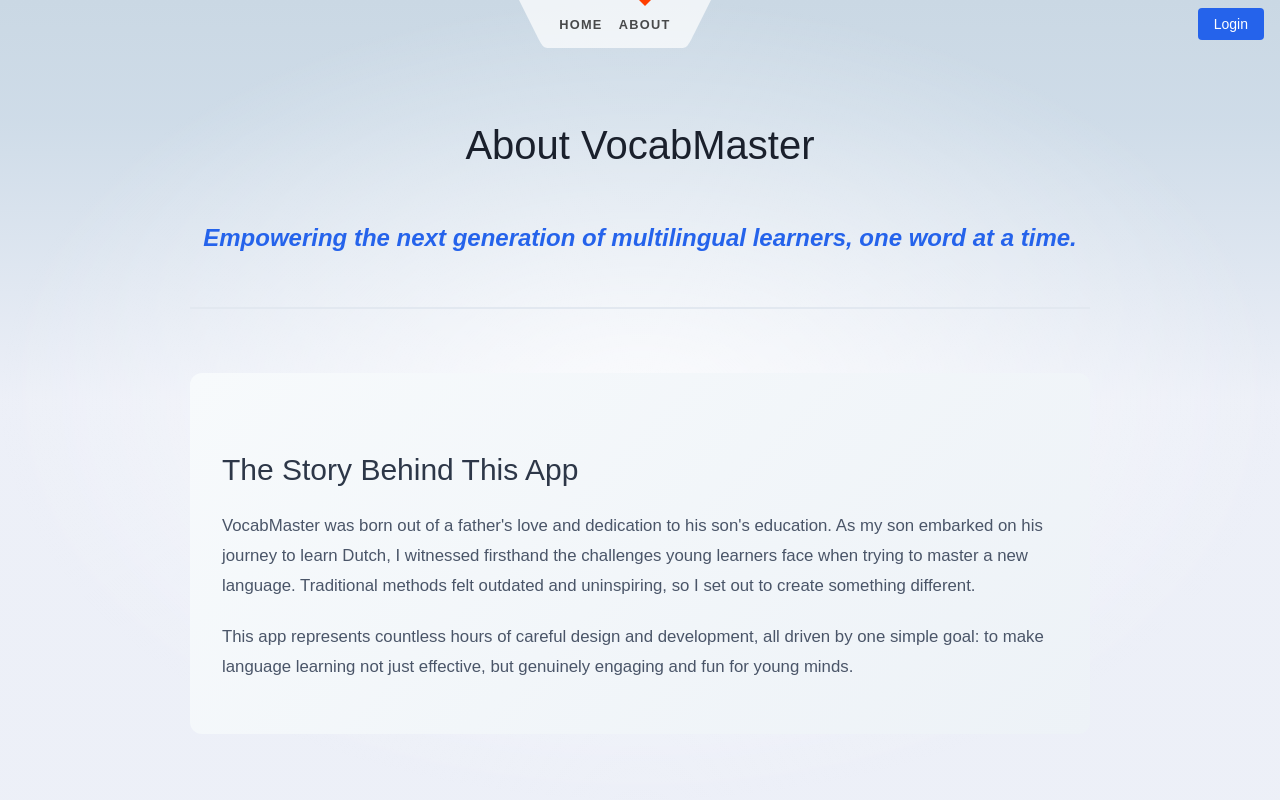
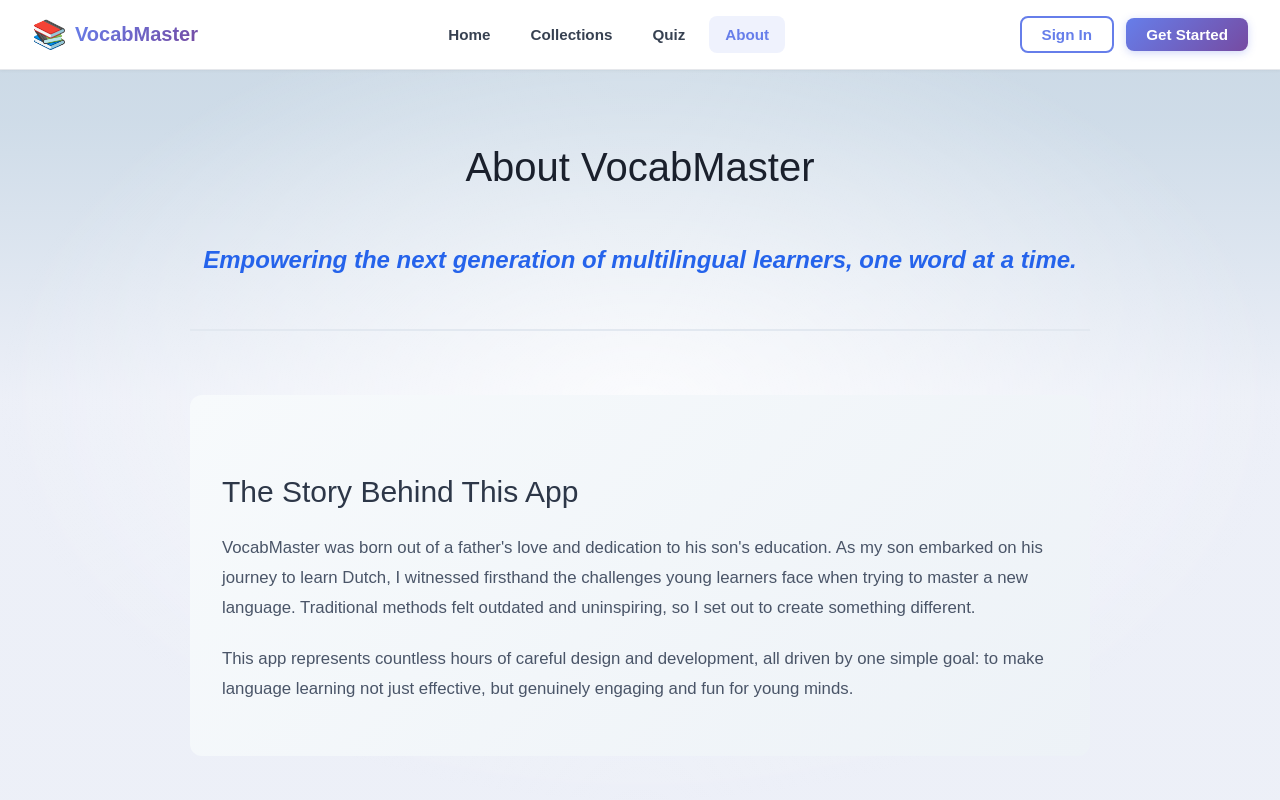
Before and after one commit to tclaes/word-learner, a SvelteKit app: page /about in a window 1280 px wide. Shown: the top 800 px of the page. Built offline with nearby package versions, Linux system fonts and the light colour scheme; no server answers.

Commit message:
Updated Header.svelte

```diff
--- a/src/routes/Header.svelte
+++ b/src/routes/Header.svelte
@@ -4,25 +4,25 @@
 </script>
 
 <header>
-	<div class="corner">
-
+	<div class="logo">
+		<a href="/">
+			<span class="logo-icon">📚</span>
+			<span class="logo-text">VocabMaster</span>
+		</a>
 	</div>
 
 	<nav>
-		<svg viewBox="0 0 2 3" aria-hidden="true">
-			<path d="M0,0 L1,2 C1.5,3 1.5,3 2,3 L2,0 Z" />
-		</svg>
 		<ul>
 			<li aria-current={page.url.pathname === '/' ? 'page' : undefined}>
 				<a href="/">Home</a>
 			</li>
+			<li aria-current={page.url.pathname.startsWith('/collections') ? 'page' : undefined}>
+				<a href="/collections">Collections</a>
+			</li>
+			<li aria-current={page.url.pathname.startsWith('/quiz') ? 'page' : undefined}>
+				<a href="/quiz">Quiz</a>
+			</li>
 			{#if $user}
-				<li aria-current={page.url.pathname === '/collections' ? 'page' : undefined}>
-					<a href="/collections">Collections</a>
-				</li>
-				<li aria-current={page.url.pathname === '/quiz' ? 'page' : undefined}>
-					<a href="/quiz">Quiz</a>
-				</li>
 				<li aria-current={page.url.pathname === '/dashboard' ? 'page' : undefined}>
 					<a href="/dashboard">Dashboard</a>
 				</li>
@@ -31,16 +31,15 @@
 				<a href="/about">About</a>
 			</li>
 		</ul>
-		<svg viewBox="0 0 2 3" aria-hidden="true">
-			<path d="M0,0 L0,3 C0.5,3 0.5,3 1,2 L2,0 Z" />
-		</svg>
 	</nav>
 
-	<div class="corner auth-section">
+	<div class="auth-section">
 		{#if $user}
+			<span class="user-email">{$user.email}</span>
 			<button class="btn-signout" onclick={signOut}>Sign Out</button>
 		{:else}
-			<a href="/login" class="btn-login">Login</a>
+			<a href="/login" class="btn-login">Sign In</a>
+			<a href="/register" class="btn-register">Get Started</a>
 		{/if}
 	</div>
 </header>
@@ -49,114 +48,188 @@
 	header {
 		display: flex;
 		justify-content: space-between;
+		align-items: center;
+		padding: 1rem 2rem;
+		background: white;
+		border-bottom: 1px solid #e5e7eb;
+		box-shadow: 0 1px 3px rgba(0, 0, 0, 0.05);
 	}
 
-	.corner {
-		width: 3em;
-		height: 3em;
+	.logo a {
+		display: flex;
+		align-items: center;
+		gap: 0.5rem;
+		text-decoration: none;
+		transition: transform 0.2s;
+	}
+
+	.logo a:hover {
+		transform: translateY(-2px);
+	}
+
+	.logo-icon {
+		font-size: 1.75rem;
+	}
+
+	.logo-text {
+		font-size: 1.25rem;
+		font-weight: 800;
+		background: linear-gradient(135deg, #667eea 0%, #764ba2 100%);
+		-webkit-background-clip: text;
+		-webkit-text-fill-color: transparent;
+		background-clip: text;
+	}
+
+	nav {
+		flex: 1;
+		display: flex;
+		justify-content: center;
+	}
+
+	ul {
+		display: flex;
+		gap: 0.5rem;
+		list-style: none;
+		padding: 0;
+		margin: 0;
+		align-items: center;
+	}
+
+	li {
+		position: relative;
+	}
+
+	li[aria-current='page'] a {
+		color: #667eea;
+		background: rgba(102, 126, 234, 0.1);
+	}
+
+	nav a {
+		display: block;
+		padding: 0.625rem 1rem;
+		color: #374151;
+		font-weight: 600;
+		font-size: 0.95rem;
+		text-decoration: none;
+		border-radius: 8px;
+		transition: all 0.2s;
+	}
+
+	nav a:hover {
+		color: #667eea;
+		background: rgba(102, 126, 234, 0.05);
 	}
 
 	.auth-section {
 		display: flex;
 		align-items: center;
-		justify-content: center;
-		width: auto;
-		padding: 0 1rem;
+		gap: 0.75rem;
+	}
+
+	.user-email {
+		font-size: 0.875rem;
+		color: #6b7280;
+		max-width: 150px;
+		overflow: hidden;
+		text-overflow: ellipsis;
+		white-space: nowrap;
 	}
 
 	.btn-login {
-		background: #2563eb;
-		color: white;
-		border: none;
-		padding: 0.5rem 1rem;
-		border-radius: 4px;
-		font-size: 0.875rem;
+		background: white;
+		color: #667eea;
+		border: 2px solid #667eea;
+		padding: 0.5rem 1.25rem;
+		border-radius: 8px;
+		font-size: 0.95rem;
+		font-weight: 600;
 		text-decoration: none;
 		cursor: pointer;
-		transition: background 0.2s;
+		transition: all 0.2s;
 	}
 
 	.btn-login:hover {
-		background: #ec4899;
+		background: #667eea;
 		color: white;
 	}
 
-	.btn-signout {
-		background: #ef4444;
+	.btn-register {
+		background: linear-gradient(135deg, #667eea 0%, #764ba2 100%);
 		color: white;
 		border: none;
-		padding: 0.5rem 1rem;
-		border-radius: 4px;
-		font-size: 0.875rem;
+		padding: 0.5rem 1.25rem;
+		border-radius: 8px;
+		font-size: 0.95rem;
+		font-weight: 600;
+		text-decoration: none;
 		cursor: pointer;
-		transition: background 0.2s;
+		transition: all 0.2s;
+		box-shadow: 0 2px 8px rgba(102, 126, 234, 0.3);
+	}
+
+	.btn-register:hover {
+		transform: translateY(-1px);
+		box-shadow: 0 4px 12px rgba(102, 126, 234, 0.4);
+	}
+
+	.btn-signout {
+		background: #f3f4f6;
+		color: #374151;
+		border: 2px solid #e5e7eb;
+		padding: 0.5rem 1.25rem;
+		border-radius: 8px;
+		font-size: 0.95rem;
+		font-weight: 600;
+		cursor: pointer;
+		transition: all 0.2s;
 	}
 
 	.btn-signout:hover {
-		background: #dc2626;
+		background: #e5e7eb;
+		border-color: #d1d5db;
 	}
 
-	nav {
-		display: flex;
-		justify-content: center;
-		--background: rgba(255, 255, 255, 0.7);
-	}
+	@media (max-width: 768px) {
+		header {
+			padding: 1rem;
+			flex-wrap: wrap;
+		}
 
-	svg {
-		width: 2em;
-		height: 3em;
-		display: block;
-	}
+		.logo {
+			flex: 1;
+		}
 
-	path {
-		fill: var(--background);
-	}
+		nav {
+			order: 3;
+			width: 100%;
+			margin-top: 1rem;
+			justify-content: flex-start;
+			overflow-x: auto;
+		}
 
-	ul {
-		position: relative;
-		padding: 0;
-		margin: 0;
-		height: 3em;
-		display: flex;
-		justify-content: center;
-		align-items: center;
-		list-style: none;
-		background: var(--background);
-		background-size: contain;
-	}
+		ul {
+			gap: 0.25rem;
+		}
 
-	li {
-		position: relative;
-		height: 100%;
-	}
+		nav a {
+			padding: 0.5rem 0.75rem;
+			font-size: 0.875rem;
+			white-space: nowrap;
+		}
 
-	li[aria-current='page']::before {
-		--size: 6px;
-		content: '';
-		width: 0;
-		height: 0;
-		position: absolute;
-		top: 0;
-		left: calc(50% - var(--size));
-		border: var(--size) solid transparent;
-		border-top: var(--size) solid var(--color-theme-1);
-	}
+		.auth-section {
+			gap: 0.5rem;
+		}
 
-	nav a {
-		display: flex;
-		height: 100%;
-		align-items: center;
-		padding: 0 0.5rem;
-		color: var(--color-text);
-		font-weight: 700;
-		font-size: 0.8rem;
-		text-transform: uppercase;
-		letter-spacing: 0.1em;
-		text-decoration: none;
-		transition: color 0.2s linear;
-	}
+		.user-email {
+			display: none;
+		}
 
-	a:hover {
-		color: var(--color-theme-1);
+		.btn-login,
+		.btn-register,
+		.btn-signout {
+			padding: 0.5rem 1rem;
+			font-size: 0.875rem;
+		}
 	}
 </style>
```
Also changed, not shown: src/routes/+page.svelte (+419 -0 lines).
